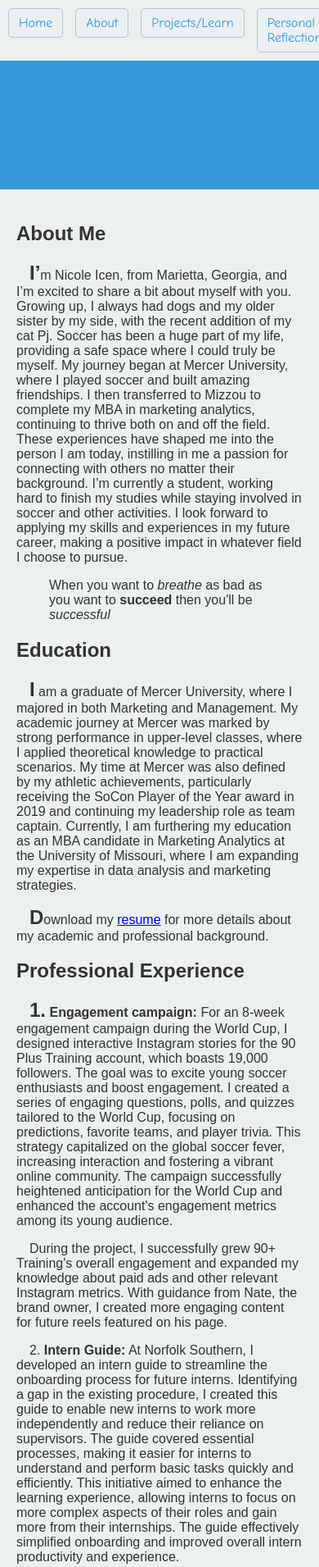
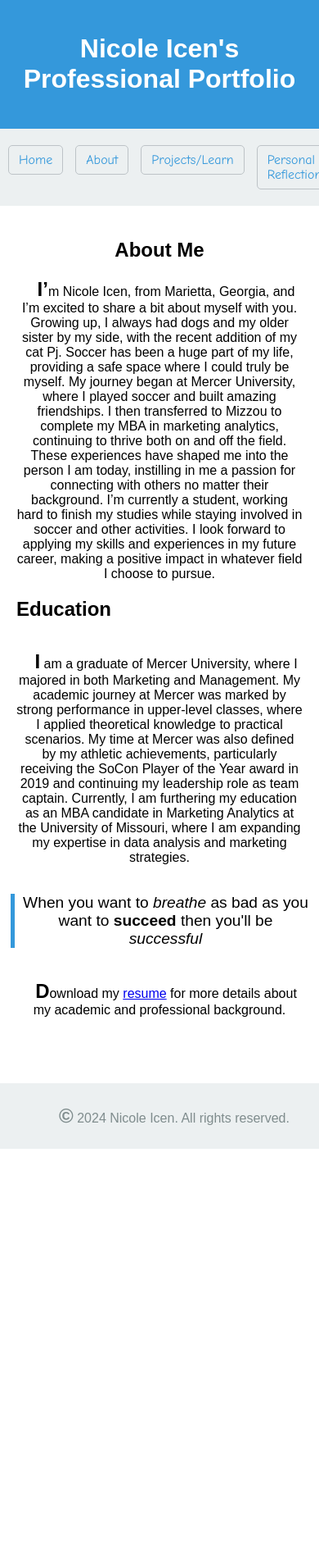
Before and after one commit to nicoleicen/nicoleicen.github.io, a plain HTML site: page about.html in a window 390 px wide. Shown: the top 1911 px of the page at 82% size. After the commit the page ends 1401 px from the top, so only its background shows below. Drawn offline with Linux system fonts and the light colour scheme.

Commit message:
Add files via upload

```diff
--- a/about.html
+++ b/about.html
@@ -8,6 +8,11 @@
     <link rel="stylesheet" href="nav.css">
 </head>
 <body>
+    <!-- Header -->
+    <header>
+        <h1>Nicole Icen's Professional Portfolio</h1>
+    </header>
+
     <!-- Navigation Bar -->
     <nav>
         <ul>
@@ -26,26 +31,26 @@
         </ul>
     </nav>
 
-    <!-- Home Page -->
-    <header>
-        <h1>Welcome to Nicole Icen's professional portfolio</h1>
-    </header>
+    <!-- Main Content -->
     <main>
-        <section>
+        <section class="about-me">
             <h2>About Me</h2>
             <p>I’m Nicole Icen, from Marietta, Georgia, and I’m excited to share a bit about myself with you. Growing up, I always had dogs and my older sister by my side, with the recent addition of my cat Pj. Soccer has been a huge part of my life, providing a safe space where I could truly be myself. My journey began at Mercer University, where I played soccer and built amazing friendships. I then transferred to Mizzou to complete my MBA in marketing analytics, continuing to thrive both on and off the field. These experiences have shaped me into the person I am today, instilling in me a passion for connecting with others no matter their background. I’m currently a student, working hard to finish my studies while staying involved in soccer and other activities. I look forward to applying my skills and experiences in my future career, making a positive impact in whatever field I choose to pursue.</p>
-            <blockquote>When you want to <em>breathe</em> as bad as you want to <strong>succeed</strong> then you'll be <em>successful</em></blockquote>
         </section>
 
-        <section>
+        <section class="education">
             <h2>Education</h2>
-            <p>I am a graduate of Mercer University, where I majored in both Marketing and Management. My academic journey at Mercer was marked by strong performance in upper-level classes, where I applied theoretical knowledge to practical scenarios. My time at Mercer was also defined by my athletic achievements, particularly receiving the SoCon Player of the Year award in 2019 and continuing my leadership role as team captain. Currently, I am furthering my education as an MBA candidate in Marketing Analytics at the University of Missouri, where I am expanding my expertise in data analysis and marketing strategies.</p>
+            <div class="education-content">
+                <p>I am a graduate of Mercer University, where I majored in both Marketing and Management. My academic journey at Mercer was marked by strong performance in upper-level classes, where I applied theoretical knowledge to practical scenarios. My time at Mercer was also defined by my athletic achievements, particularly receiving the SoCon Player of the Year award in 2019 and continuing my leadership role as team captain. Currently, I am furthering my education as an MBA candidate in Marketing Analytics at the University of Missouri, where I am expanding my expertise in data analysis and marketing strategies.</p>
+                <blockquote>When you want to <em>breathe</em> as bad as you want to <strong>succeed</strong> then you'll be <em>successful</em></blockquote>
+            </div>
+            <p class="resume-link">Download my <a href="Nicole Icen - Resume copy.pdf" target="_blank">resume</a> for more details about my academic and professional background.</p>
         </section>
-        <p>Download my <a href="Nicole Icen - Resume copy.pdf" target="_blank">resume</a> for more details about my academic and professional background.</p>
-        <section>
-            <h2>Professional Experience</h2>
-            <p>1. <strong>Engagement campaign:</strong> For an 8-week engagement campaign during the World Cup, I designed interactive Instagram stories for the 90 Plus Training account, which boasts 19,000 followers. The goal was to excite young soccer enthusiasts and boost engagement. I created a series of engaging questions, polls, and quizzes tailored to the World Cup, focusing on predictions, favorite teams, and player trivia. This strategy capitalized on the global soccer fever, increasing interaction and fostering a vibrant online community. The campaign successfully heightened anticipation for the World Cup and enhanced the account's engagement metrics among its young audience.</p>
-            <p>During the project, I successfully grew 90+ Training's overall engagement and expanded my knowledge about paid ads and other relevant Instagram metrics. With guidance from Nate, the brand owner, I created more engaging content for future reels featured on his page.</p>
-            <p>2. <strong>Intern Guide:</strong> At Norfolk Southern, I developed an intern guide to streamline the onboarding process for future interns. Identifying a gap in the existing procedure, I created this guide to enable new interns to work more independently and reduce their reliance on supervisors. The guide covered essential processes, making it easier for interns to understand and perform basic tasks quickly and efficiently. This initiative aimed to enhance the learning experience, allowing interns to focus on more complex aspects of their roles and gain more from their internships. The guide effectively simplified onboarding and improved overall intern productivity and experience.</p>
-            <p>At Norfolk Southern, I was tasked with optimizing train car movement across the country. During a challenging period of crew and train power shortages, we needed to identify and address the root causes. Collaborating with managers and utilizing systems like Mainframe, we pinpointed trouble areas and investigated effective solutions.</p>
-            <p>3. <strong>Press Sports App:</strong> (an app designed for up-and-coming student athletes looking to showcase their best moments on the field, court, or track) I was tasked with boosting engagement on the Press Sports App's Snapchat and Twitter accounts, which initially had minimal activity. Noticing Snapchat's strong interest in basketball, I leveraged this insight to drive a 231% increase in engagement. My strategy consistently garnered over 2 million views on Snapchat Spotlight. My efforts were recognized in weekly meetings for achieving significant growth metrics and meeting targets. This proj
+    </main>
+
+    <!-- Footer -->
+    <footer>
+        <p>&copy; 2024 Nicole Icen. All rights reserved.</p>
+    </footer>
+</body>
+</html>
--- a/style.css
+++ b/style.css
@@ -1,35 +1,103 @@
-/* Reset default margin and padding */
-body, header, main, footer {
+/* nav.css */
+nav ul {
+    list-style-type: none;
+    padding: 0;
+}
+
+nav ul li {
+    display: inline-block;
+    margin-right: 20px;
+}
+
+nav ul li a {
+    text-decoration: none;
+    color: #3498db;
+}
+
+nav ul li ul {
+    display: none;
+    position: absolute;
+    background-color: #ecf0f1;
+    padding: 10px;
+    border-radius: 5px;
+    list-style-type: none;
+}
+
+nav ul li:hover ul {
+    display: block;
+}
+
+/* style.css */
+body {
+    font-family: 'Arial', sans-serif;
     margin: 0;
     padding: 0;
 }
 
-/* General styles */
-body {
-    font-family: 'Arial', sans-serif; /* Body text/fine print font */
-    background-color: #ecf0f1; /* Light gray background */
-    color: #333; /* Default text color */
-}
-
 header {
-    background-color: #3498db; /* Header background color (blue) */
-    color: #ecf0f1; /* Header text color (light gray) */
-    text-align: center; /* Center-align header text */
-    padding: 20px; /* Padding around header content */
-}
-
-h1 {
-    font-family: 'Comic Sans MS', cursive, sans-serif; /* Font for headers */
-    color: #3498db; /* Header 1 color (blue) */
+    background-color: #3498db;
+    color: white;
+    padding: 20px;
+    text-align: center;
 }
 
 main {
-    padding: 20px; /* Padding inside the main content */
+    padding: 20px;
+}
+
+.about-me {
+    text-align: center;
+    margin: 20px 0;
+}
+
+.education {
+    margin: 20px 0;
+}
+
+.education-content {
+    display: flex;
+    justify-content: space-between;
+}
+
+.education-content p {
+    width: 70%;
+}
+
+blockquote {
+    width: 25%;
+    font-size: 1.2em;
+    border-left: 5px solid #3498db;
+    padding-left: 10px;
+}
+
+.resume-link {
+    margin-top: 20px; /* Adds space above the resume link */
+    text-align: center;
 }
 
 footer {
-    background-color: #bdc3c7; /* Medium gray background */
-    color: #333; /* Footer text color */
-    text-align: center; /* Center-align footer text */
-    padding: 10px; /* Padding around footer content */
+    background-color: #ecf0f1;
+    color: #7f8c8d;
+    text-align: center;
+    padding: 10px;
+    position: relative;
+    width: 100%;
+    margin-top: 40px; /* Added margin-top for more space */
 }
+
+@media screen and (max-width: 768px) {
+    .education-content {
+        flex-direction: column;
+        align-items: center;
+    }
+
+    .education-content p, blockquote {
+        width: 100%;
+        text-align: center;
+    }
+
+    nav ul li {
+        display: block;
+        margin: 10px 0;
+    }
+}
```
